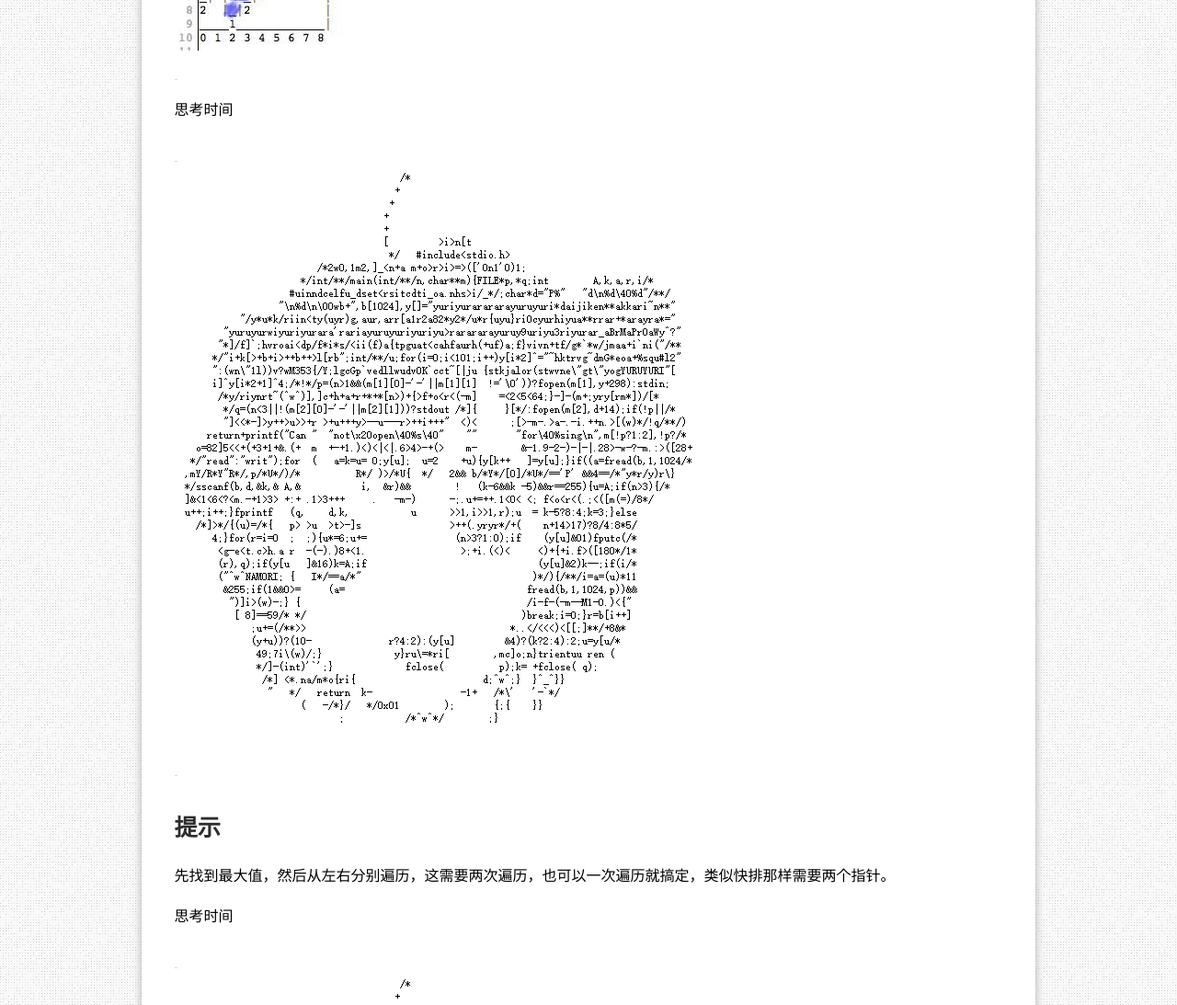
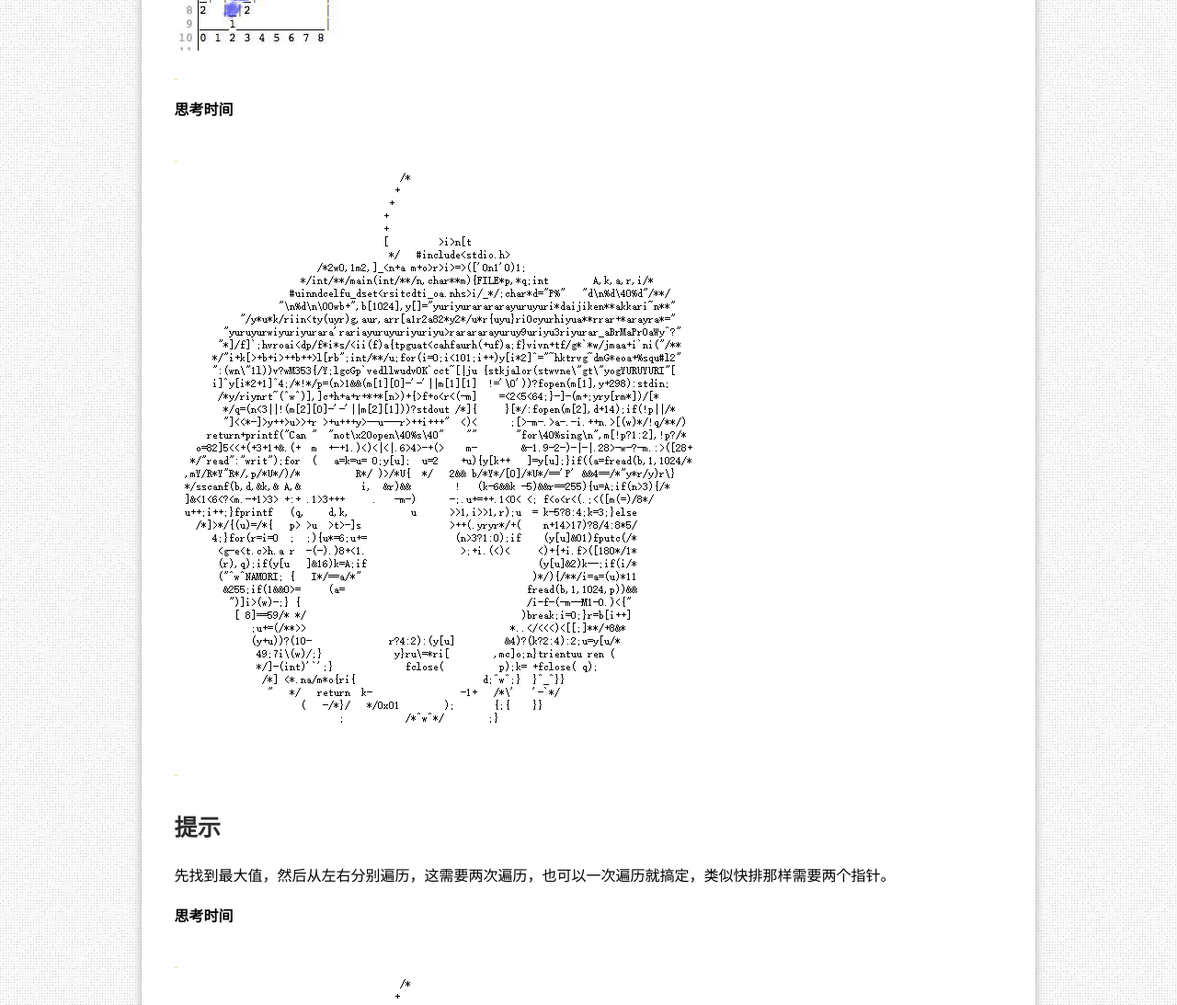
Before and after one commit to zhanjindong/zhanjindong.github.io, a Jekyll site: the page built from _posts/2015-02-06-twitter-puddle.md, in a window 1280 px wide. Shown: the part 947-2040 px from the top of the page at 92% size. Built offline with Jekyll 4.4.1, drawn with Linux system fonts in a browser that asks for light colours; nearby versions of some CDN libraries; comment, search, counter and statistics services are not loaded; a style sheet for code colours, icons or effects is not loaded.

```diff
--- a/_posts/2015-02-06-twitter-puddle.md
+++ b/_posts/2015-02-06-twitter-puddle.md
@@ -28,7 +28,7 @@ utilities: fancybox,unveil,highlight
 <img itemprop="image" data-src="/assets/images/posts/7cc829d3gw1ea56pjntkoj205m03zaa2.jpg" src="/assets/js/unveil/loader.gif" alt="7cc829d3gw1ea56pjntkoj205m03zaa2.jpg" />
 </a>
 
-思考时间
+**思考时间**
 
 <a class="post-image" href="/assets/images/posts/c-girl.png">
 <img itemprop="image" data-src="/assets/images/posts/c-girl.png" src="/assets/js/unveil/loader.gif" alt="c-girl.png" />
@@ -40,7 +40,7 @@ utilities: fancybox,unveil,highlight
 
 先找到最大值，然后从左右分别遍历，这需要两次遍历，也可以一次遍历就搞定，类似快排那样需要两个指针。
 
-思考时间
+**思考时间**
 
 <a class="post-image" href="/assets/images/posts/c-girl.png">
 <img itemprop="image" data-src="/assets/images/posts/c-girl.png" src="/assets/js/unveil/loader.gif" alt="c-girl.png" />
```
